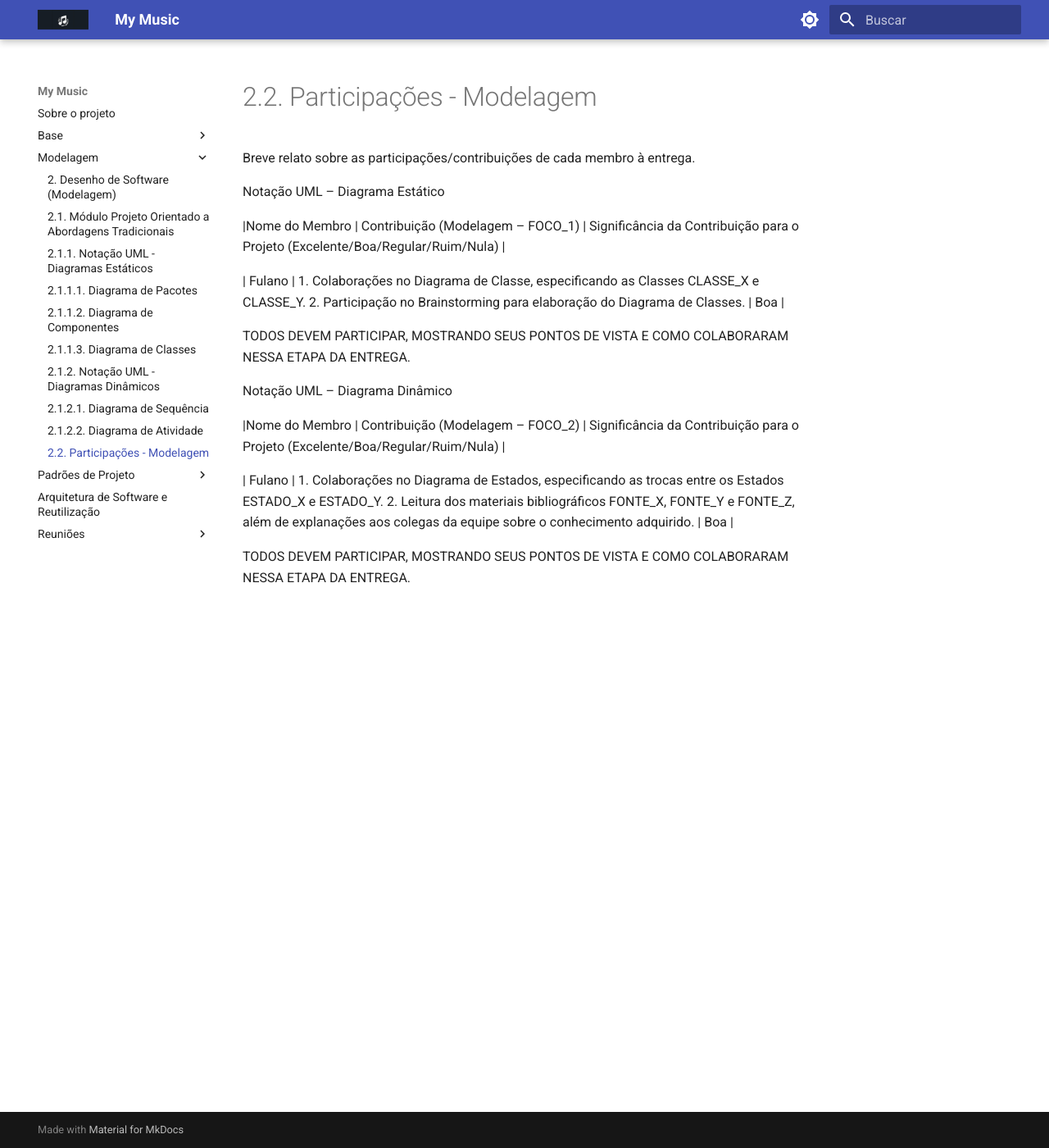
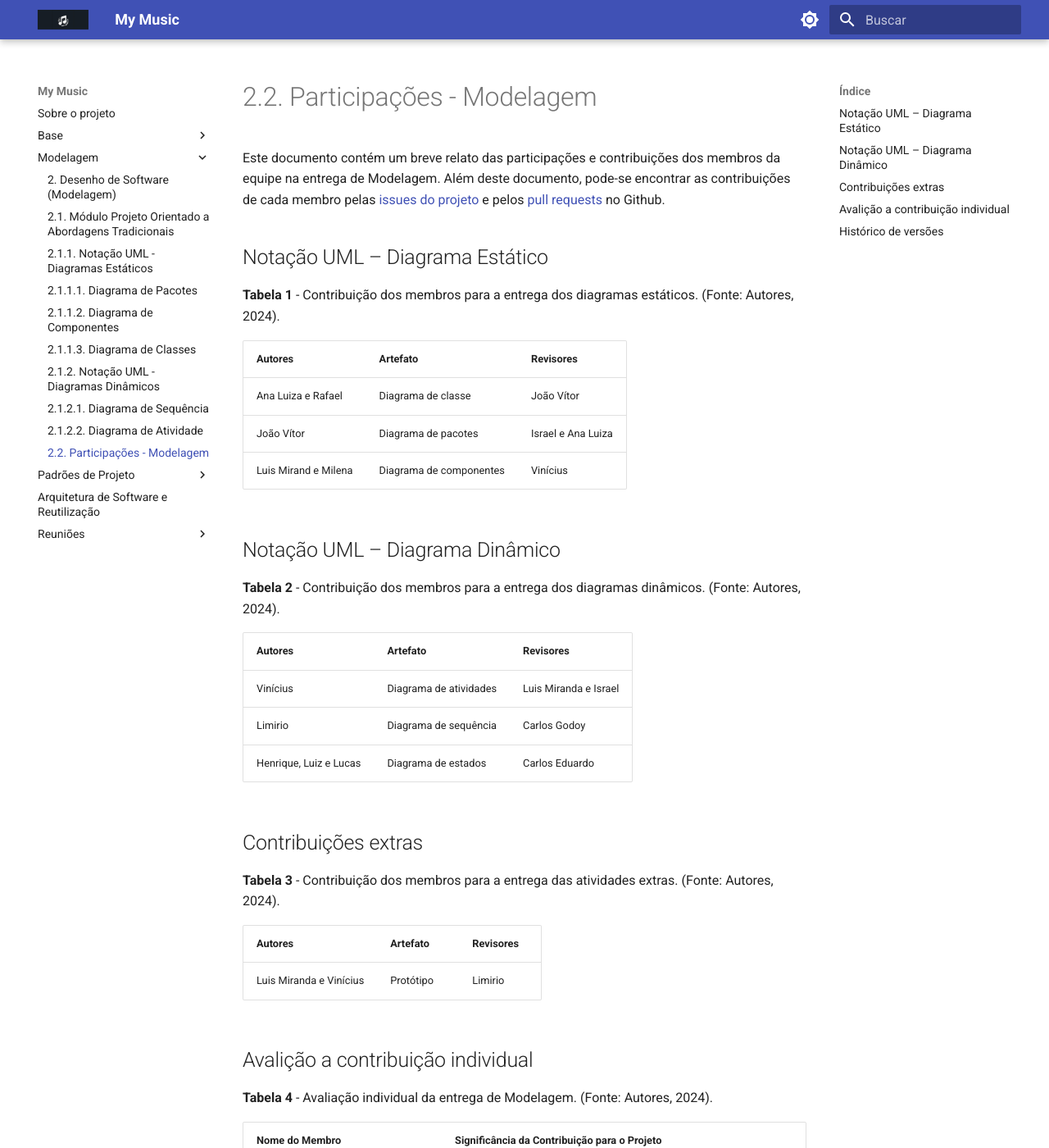
Before and after one commit to UnBArqDsw2024-1/2024.1_G2_My_Music, an MkDocs documentation site: the page built from docs/Modelagem/2.2.ParticipacoesModelagem.md, in a window 1280 px wide and 1400 px high. Shown: the whole window at 82% size. Built offline with MkDocs 1.6.1 and Material for MkDocs 9.7.7, drawn with Linux system fonts in a browser that asks for light colours; some of the changed text lies outside the part shown.

Commit message:
contribuições

```diff
--- a/docs/Modelagem/2.2.ParticipacoesModelagem.md
+++ b/docs/Modelagem/2.2.ParticipacoesModelagem.md
@@ -1,20 +1,57 @@
 # 2.2. Participações - Modelagem
 
-Breve relato sobre as participações/contribuições de cada membro à entrega.
+Este documento contém um breve relato das participações e contribuições dos membros da equipe na entrega de Modelagem. Além deste documento, pode-se encontrar as contribuições de cada membro pelas [issues do projeto](https://github.com/UnBArqDsw2024-1/2024.1_G2_My_Music/issues) e pelos [pull requests](https://github.com/UnBArqDsw2024-1/2024.1_G2_My_Music/pulls?q=is%3Aopen+is%3Apr) no Github.
 
-Notação UML – Diagrama Estático
+## Notação UML – Diagrama Estático
 
-|Nome do Membro | Contribuição (Modelagem – FOCO_1) | Significância da Contribuição para o Projeto (Excelente/Boa/Regular/Ruim/Nula) |
+**Tabela 1** - Contribuição dos membros para a entrega dos diagramas estáticos. (Fonte: Autores, 2024).
 
-| Fulano | 1. Colaborações no Diagrama de Classe, especificando as Classes CLASSE_X e CLASSE_Y. 2. Participação no Brainstorming para elaboração do Diagrama de Classes. |	Boa |
+|Autores | Artefato | Revisores |
+|--------|----------|-----------|
+|Ana Luiza e Rafael | Diagrama de classe | João Vítor|
+|João Vítor| Diagrama de pacotes| Israel e Ana Luiza |
+|Luis Mirand e Milena | Diagrama de componentes | Vinícius |
 
-TODOS DEVEM PARTICIPAR, MOSTRANDO SEUS PONTOS DE VISTA E COMO COLABORARAM NESSA ETAPA DA ENTREGA.
+## Notação UML – Diagrama Dinâmico
 
+**Tabela 2** - Contribuição dos membros para a entrega dos diagramas dinâmicos. (Fonte: Autores, 2024).
 
-Notação UML – Diagrama Dinâmico
+|Autores | Artefato | Revisores |
+|--------|----------|-----------|
+| Vinícius | Diagrama de atividades | Luis Miranda e Israel |
+| Limirio | Diagrama de sequência | Carlos Godoy |
+| Henrique, Luiz e Lucas | Diagrama de estados | Carlos Eduardo |
 
-|Nome do Membro | Contribuição (Modelagem – FOCO_2) | Significância da Contribuição para o Projeto (Excelente/Boa/Regular/Ruim/Nula) |
+## Contribuições extras
 
-| Fulano | 1. Colaborações no Diagrama de Estados, especificando as trocas entre os Estados ESTADO_X e ESTADO_Y. 2. Leitura dos materiais bibliográficos FONTE_X, FONTE_Y e FONTE_Z, além de explanações aos colegas da equipe sobre o conhecimento adquirido. | Boa |
+**Tabela 3** - Contribuição dos membros para a entrega das atividades extras. (Fonte: Autores, 2024).
 
-TODOS DEVEM PARTICIPAR, MOSTRANDO SEUS PONTOS DE VISTA E COMO COLABORARAM NESSA ETAPA DA ENTREGA.
+|Autores | Artefato | Revisores |
+|--------|----------|-----------|
+| Luis Miranda e Vinícius | Protótipo | Limirio |
+
+## Avalição a contribuição individual
+
+**Tabela 4** - Avaliação individual da entrega de Modelagem. (Fonte: Autores, 2024).
+
+| Nome do Membro | Significância da Contribuição para o Projeto (Excelente/Boa/Regular/Ruim/Nula) |
+| ---------------------------------------- |------------------------------------------------------------------------------ |
+| Ana Luíza Rodrigues da Silva             | Excelente                                                                      |
+| Carlos Daniel de Godoy Barros Nascimento | Excelente                                                                      |
+| Carlos Eduardo Mendes de Mesquita        | Excelente                                                                      |
+| Henrique Sandoval Camargo Hida           | Excelente                                                                      |
+| Israel Thalles Dutra dos Santos          | Excelente                                                                      |
+| João Vítor Motta Souto Maior             | Excelente                                                                      |
+| Limíro Correia Guimarães                 | Excelente                                                                      |
+| Lucas Alves Vilela                       | Excelente                                                                      |
+| Luis Eduardo Carneiro Miranda            | Excelente                                                                      |
+| Luiz Guilherme Palhares Pettengill       | Excelente                                                                      |
+| Milena Baruc Rodrigues Morais            | Excelente                                                                      |
+| Rafael Xavier Canabrava                  | Excelente                                                                      |
+| Vinícius Mendes Martins                  | Excelente                                                                      |
+
+## Histórico de versões
+
+| Versão | Data       | Descrição                           | Autor(es)                                         | Revisor(es)        |
+| ------ | ---------- | ----------------------------------- | ------------------------------------------------- | ------------------ |
+| 1.0    | 09/07/2024 | Criação do documento                | [Vinícius Mendes](https://github.com/yabamiah) | |
```
